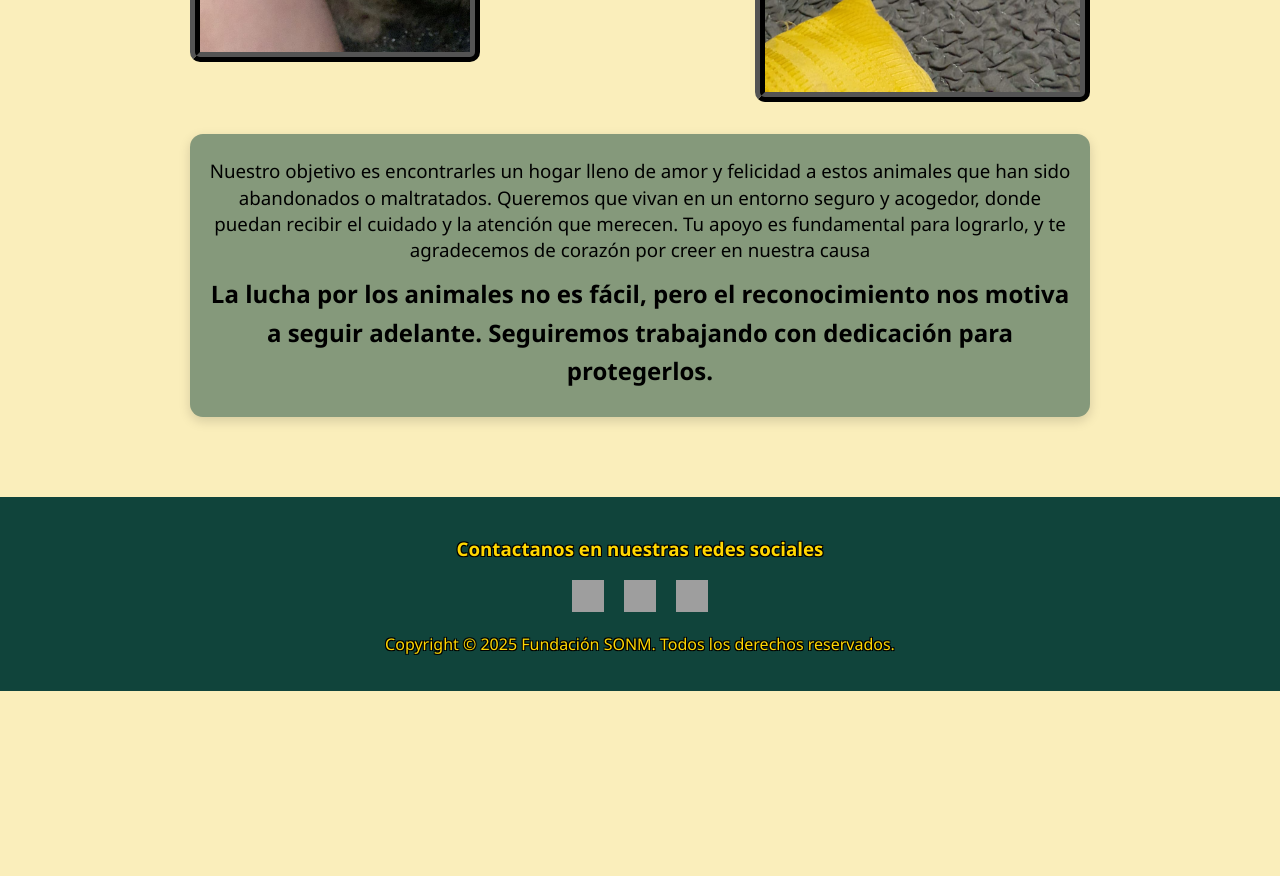
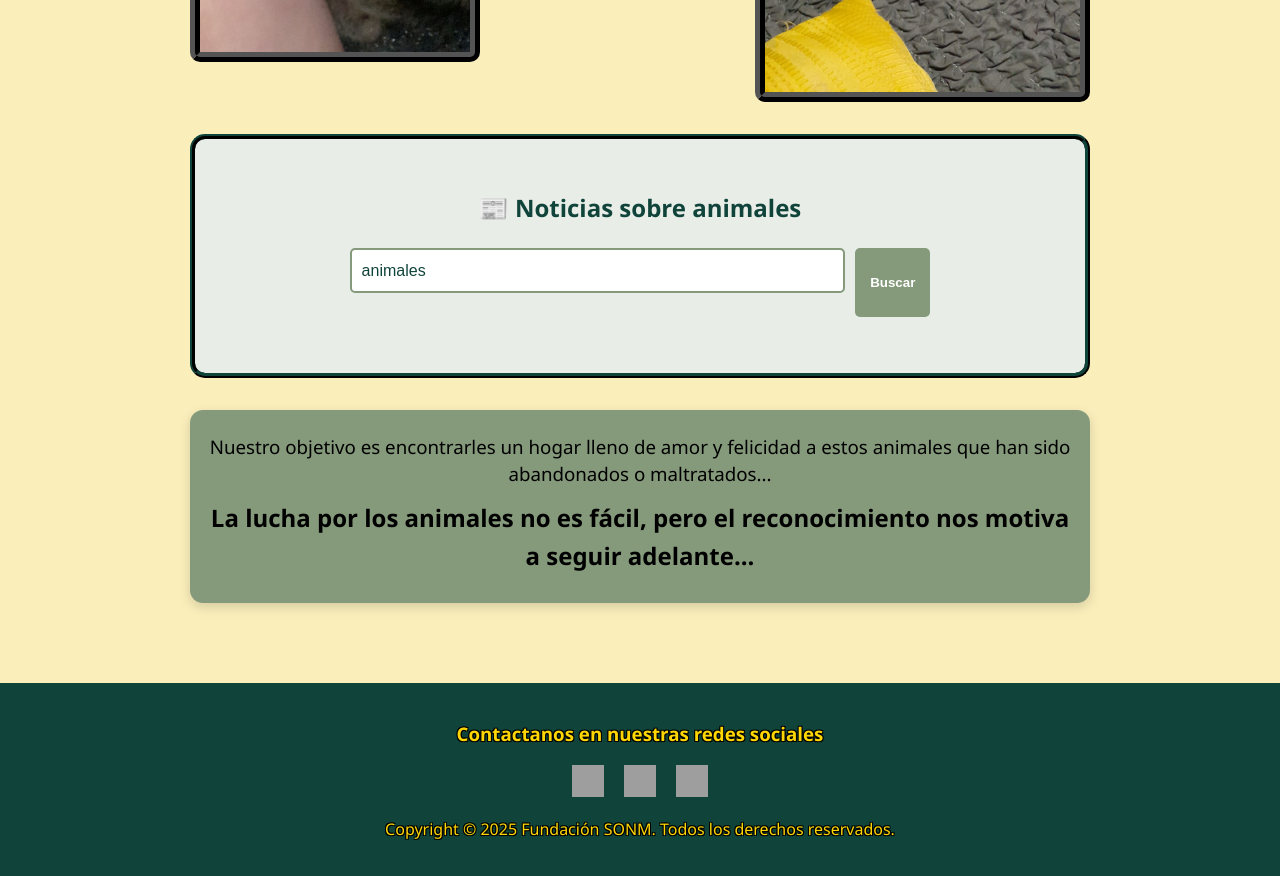
Before and after one commit to ooscar12324/PruebaFron, a React (Create React App) app: page / in a window 1280 px wide. Shown: the part 1020-1896 px from the top of the page. Before the commit the page ends 1711 px from the top, so only its background shows below. Built offline with nearby package versions, Linux system fonts and the light colour scheme; grey boxes are pictures that could not be loaded.

Commit message:
agrege las noticias

```diff
--- /dev/null
+++ b/src/components/NoticiasAnimales.css
@@ -0,0 +1,77 @@
+#noticias-container {
+  background: #e8ede7;
+  padding: 2em;
+  border-radius: 15px;
+  margin: 2em auto;
+  max-width: 900px;
+  border: ridge 5px #10443b;
+}
+
+#noticias-container h2 {
+  text-align: center;
+  color: #10443b;
+  margin-bottom: 1em;
+}
+
+#busqueda-noticias {
+  display: flex;
+  justify-content: center;
+  margin-bottom: 1.5em;
+  flex-wrap: wrap;
+  gap: 10px;
+}
+
+#busqueda-noticias input {
+  padding: 10px;
+  width: 60%;
+  border-radius: 5px;
+  border: 2px solid #85997b;
+  font-size: 16px;
+  background-color: #ffffff;
+  color: #10443b;
+}
+
+#busqueda-noticias button {
+  padding: 10px 15px;
+  border-radius: 5px;
+  background-color: #85997b;
+  color: white;
+  border: none;
+  cursor: pointer;
+  font-weight: bold;
+  transition: background-color 0.3s;
+}
+
+#busqueda-noticias button:hover {
+  background-color: #6f7e69;
+}
+
+.noticia {
+  background: #ffffff;
+  border: ridge 4px #000;
+  border-radius: 10px;
+  padding: 15px;
+  margin-bottom: 1.5em;
+}
+
+.noticia h3 {
+  margin-top: 0;
+  color: #10443b;
+  font-size: 20px;
+}
+
+.noticia p {
+  font-size: 16px;
+  color: #333;
+  margin: 0.5em 0;
+}
+
+.noticia a {
+  color: #00796b;
+  text-decoration: none;
+  font-weight: bold;
+}
+
+.noticia a:hover {
+  text-decoration: underline;
+}
--- /dev/null
+++ b/src/components/NoticiasAnimales.jsx
@@ -0,0 +1,64 @@
+import { useState } from "react";
+import "./NoticiasAnimales.css";
+
+
+function NoticiasAnimales() {
+  const [query, setQuery] = useState("animales");
+  const [noticias, setNoticias] = useState([]);
+  const [loading, setLoading] = useState(false);
+  const [error, setError] = useState("");
+
+  const buscarNoticias = async () => {
+    setLoading(true);
+    setError("");
+
+    try {
+      const apiKey = "65d3d63434a94beebf3210df580cd19b";
+      const url = `https://newsapi.org/v2/everything?q=${query}&language=es&apiKey=${apiKey}`;
+      const respuesta = await fetch(url);
+      const datos = await respuesta.json();
+
+      if (datos.status === "ok") {
+        setNoticias(datos.articles);
+      } else {
+        setError("Error al obtener noticias.");
+      }
+    } catch (e) {
+      setError("Error de conexión o clave inválida.");
+    }
+
+    setLoading(false);
+  };
+
+return (
+  <div id="noticias-container">
+    <h2>📰 Noticias sobre animales</h2>
+
+    <div id="busqueda-noticias">
+      <input
+        type="text"
+        placeholder="Ej: gatos, adopción, ley animal..."
+        value={query}
+        onChange={(e) => setQuery(e.target.value)}
+      />
+      <button onClick={buscarNoticias}>Buscar</button>
+    </div>
+
+    {loading && <p>Cargando noticias...</p>}
+    {error && <p style={{ color: "red" }}>{error}</p>}
+
+    <div>
+      {noticias.slice(0, 10).map((n, i) => (
+        <div className="noticia" key={i}>
+          <h3>{n.title}</h3>
+          <p>{n.description}</p>
+          <a href={n.url} target="_blank" rel="noopener noreferrer">
+            Leer más
+          </a>
+        </div>
+      ))}
+    </div>
+  </div>
+);
+}
+export default NoticiasAnimales;
--- a/src/pages/Inicio.jsx
+++ b/src/pages/Inicio.jsx
@@ -1,10 +1,12 @@
-import React from "react"; //se utiliza para importar la biblioteca React en un archivo JavaScript que usará JSX//
-import "./Inicio.css"; //sirve para importar un archivo de estilos CSS dentro del componente React//
+import React from "react";
+import "./Inicio.css";
+import NoticiasAnimales from "../components/NoticiasAnimales";
 
-export default function Inicio() { //sirve para declarar un componente funcional de React llamado inicio//
+export default function Inicio() {
   return (
     <div id="container">
       <img src="/imagenes/_baneer.jpg" alt="Banner de la página" id="banner" />
+
       <article id="top-section">
         <h1 id="movimiento">
           Gracias por visitar Fundación SONM. Cada visita salva un animal.
@@ -13,28 +15,26 @@ export default function Inicio() { //sirve para declarar un componente funcional
 
       <section id="content-section">
         <img src="/imagenes/_gata1.jpg" alt="Gatita bebé" className="image-left" />
-
         <div id="text-content">
           <p>
             A esta pobre gata la iban a abandonar, pero gracias a nuestra
             fundación está sana y a salvo con todas sus vacunas al día.
           </p>
         </div>
-
         <img src="/imagenes/_gata1.1.jpg" alt="Gatito feliz" className="image-right" />
       </section>
+
+      {/* 🔍 Buscador de noticias */}
+      <NoticiasAnimales />
 
       <article id="bottom-section">
         <h3>
           Nuestro objetivo es encontrarles un hogar lleno de amor y felicidad a
-          estos animales que han sido abandonados o maltratados. Queremos que
-          vivan en un entorno seguro y acogedor, donde puedan recibir el cuidado
-          y la atención que merecen. Tu apoyo es fundamental para lograrlo, y te
-          agradecemos de corazón por creer en nuestra causa
+          estos animales que han sido abandonados o maltratados...
         </h3>
         <h2>
           La lucha por los animales no es fácil, pero el reconocimiento nos motiva
-          a seguir adelante. Seguiremos trabajando con dedicación para protegerlos.
+          a seguir adelante...
         </h2>
       </article>
     </div>
```
